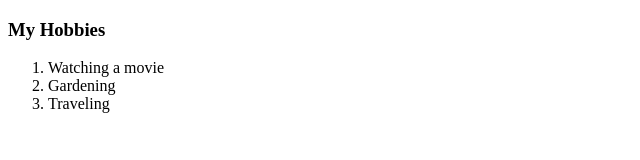
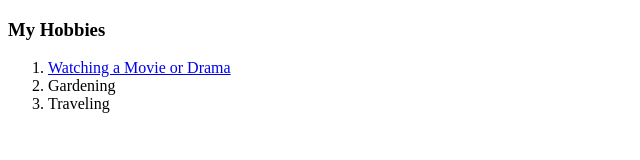
Before and after one commit to MdRayhanAhmed/cv, a plain HTML site: page hobbies.html in a window 1280 px wide. Shown: the whole page, without its empty margins (0-640 px from the left). Drawn offline with Linux system fonts and the light colour scheme.

Commit message:
Update hobbies.html

```diff
--- a/hobbies.html
+++ b/hobbies.html
@@ -8,7 +8,7 @@
 <body>
     <h3>My Hobbies</h3>
     <ol>
-      <li>Watching a movie</li>
+      <li> <a href="https://youtu.be/fa89NxhAKis">Watching a Movie or Drama</a></li>
       <li>Gardening</li>
       <li>Traveling</li>
 
```
